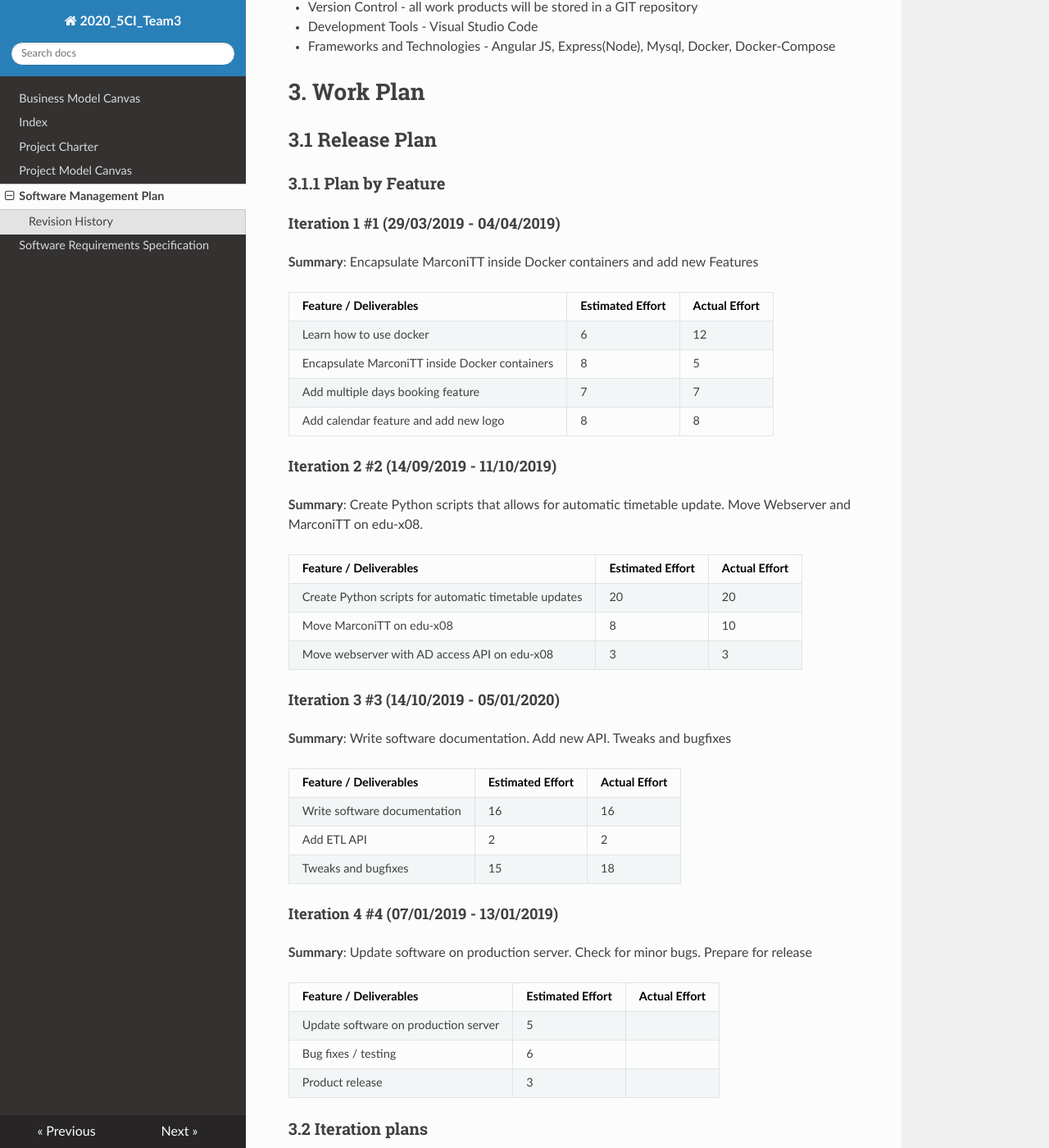
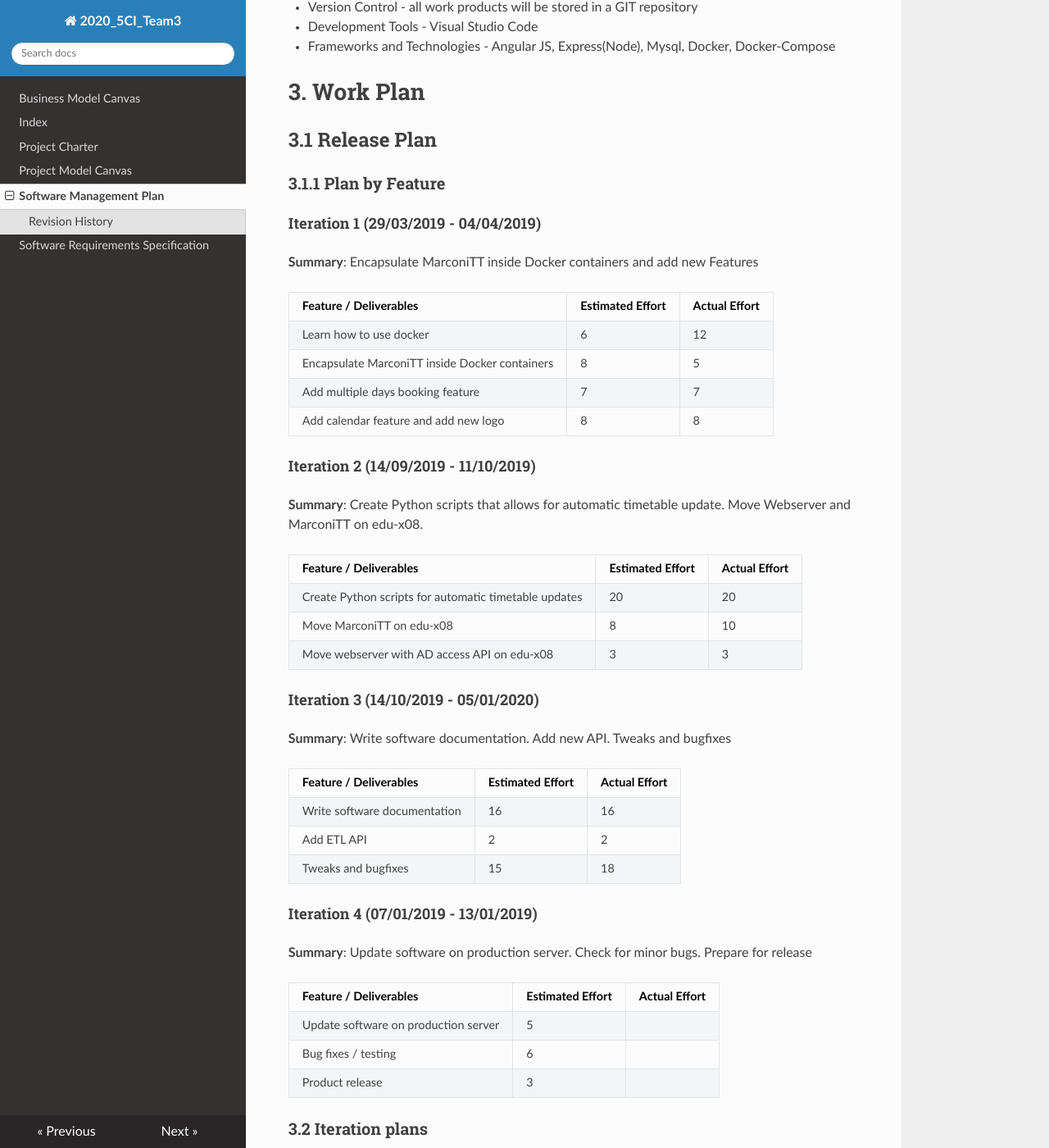
Before and after one commit to TrackyRaul/2020_5CI__team3_Farkas, an MkDocs documentation site: the page built from docs/software_management_plan.md, in a window 1280 px wide and 1400 px high, scrolled down 4153 px. Shown: the whole window at 82% size. Built offline with MkDocs 1.6.1, drawn with Linux system fonts in a browser that asks for light colours; nearby versions of some CDN libraries.

Commit message:
Minor changes to software management plan e release plan

```diff
--- a/docs/software_management_plan.md
+++ b/docs/software_management_plan.md
@@ -130,7 +130,7 @@ An iterative and incremental development process is planned. Feedback will be us
 
 ### 3.1.1 Plan by Feature
 
-#### Iteration 1 #1 (29/03/2019 - 04/04/2019)
+#### Iteration 1 (29/03/2019 - 04/04/2019)
 
 **Summary**: Encapsulate MarconiTT inside Docker containers and add new Features
 
@@ -143,7 +143,7 @@ An iterative and incremental development process is planned. Feedback will be us
 
 
 
-#### Iteration 2 #2 (14/09/2019 - 11/10/2019)
+#### Iteration 2 (14/09/2019 - 11/10/2019)
 
 **Summary**: Create Python scripts that allows for automatic timetable update. Move Webserver and MarconiTT on edu-x08.
 
@@ -153,7 +153,7 @@ An iterative and incremental development process is planned. Feedback will be us
 | Move MarconiTT on edu-x08                             | 8                | 10            |
 | Move webserver with AD access API on edu-x08          | 3                | 3             |
 
-#### Iteration 3 #3 (14/10/2019 - 05/01/2020)
+#### Iteration 3 (14/10/2019 - 05/01/2020)
 
 **Summary**: Write software documentation. Add new API. Tweaks and bugfixes
 
@@ -163,7 +163,7 @@ An iterative and incremental development process is planned. Feedback will be us
 | Add ETL API                  | 2                | 2             |
 | Tweaks and bugfixes          | 15               | 18            |
 
-#### Iteration 4 #4 (07/01/2019 - 13/01/2019)
+#### Iteration 4 (07/01/2019 - 13/01/2019)
 
 **Summary**: Update software on production server. Check for minor bugs. Prepare for release
 
```
Also changed, not shown: docs/release_plan.md (added, +52 -0 lines).
